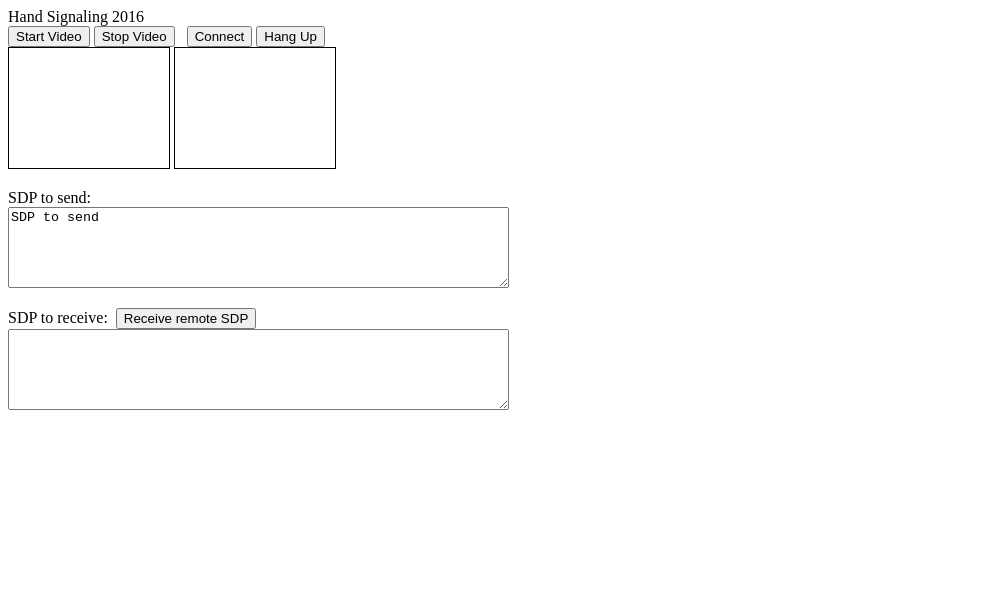
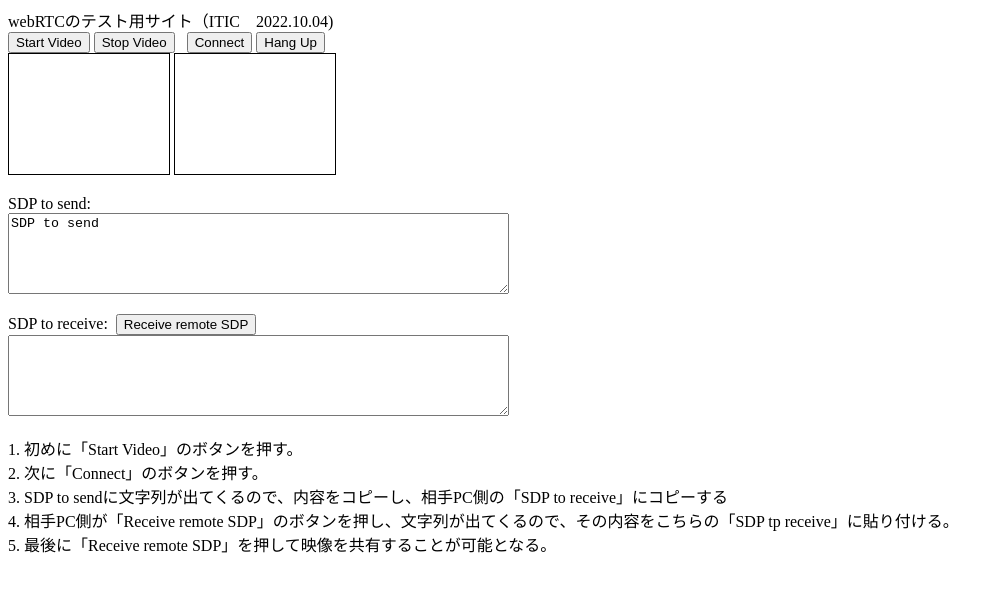
Before and after one commit to Sangise/sangise.github.io, a plain HTML site: page index.html in a window 1280 px wide. Shown: the whole page, without its empty margins (0-1004 px from the left). Drawn offline with Linux system fonts and the light colour scheme.

Commit message:
Update index.html

```diff
--- a/index.html
+++ b/index.html
@@ -2,10 +2,10 @@
 <html>
 <head>
  <meta http-equiv="Content-Type" content="text/html; charset=UTF-8">
- <title>Hand Signaling</title>
+ <title>webRTC Test</title>
 </head>
 <body>
-  Hand Signaling 2016<br />
+  webRTCのテスト用サイト（ITIC　2022.10.04)<br />
   <button type="button" onclick="startVideo();">Start Video</button>
   <button type="button" onclick="stopVideo();">Stop Video</button>
   &nbsp;
@@ -21,6 +21,13 @@
   <p>SDP to receive:&nbsp;
     <button type="button" onclick="onSdpText();">Receive remote SDP</button><br />
     <textarea id="text_for_receive_sdp" rows="5" cols="60"></textarea>
+  </p>
+  <p>
+      1. 初めに「Start Video」のボタンを押す。<br>
+      2. 次に「Connect」のボタンを押す。<br>
+      3. SDP to sendに文字列が出てくるので、内容をコピーし、相手PC側の「SDP to receive」にコピーする<br>
+      4. 相手PC側が「Receive remote SDP」のボタンを押し、文字列が出てくるので、その内容をこちらの「SDP tp receive」に貼り付ける。<br>
+      5. 最後に「Receive remote SDP」を押して映像を共有することが可能となる。
   </p>
 </body>
 <script type="text/javascript">
```
